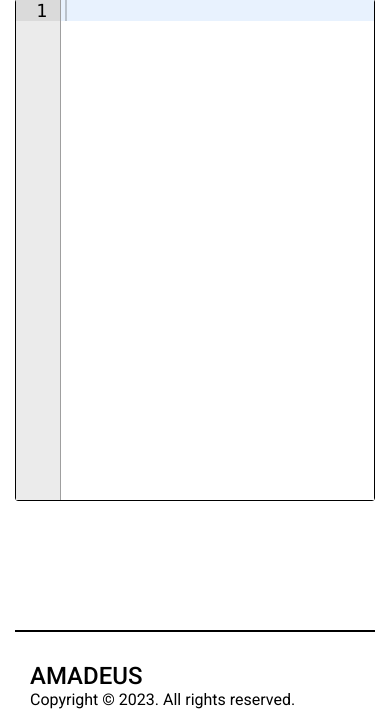
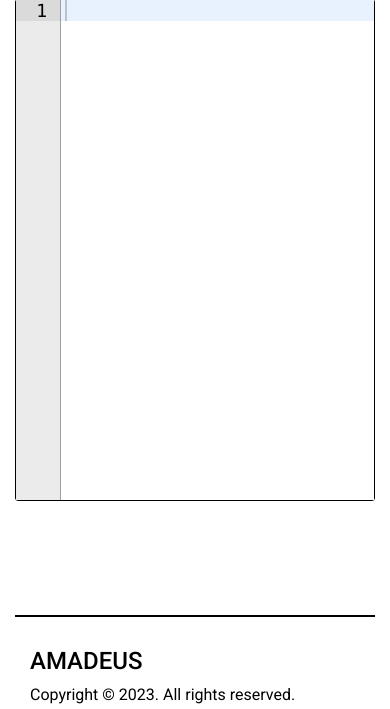
Before and after one commit to BZLOM4JOPbI/Amadeus-Courses, a Django app: page /ide.html in a window 390 px wide. Shown: the part 135-844 px from the top of the page. Run offline with Django 4.2, Linux system fonts and the light colour scheme; some libraries are stand-ins or nearby versions.

Commit message:
Адаптив футера

```diff
--- a/Amadeus_project/main_pages/static/main_pages/css/style.css
+++ b/Amadeus_project/main_pages/static/main_pages/css/style.css
@@ -406,13 +406,18 @@
     /*background-color: rgb(89, 138, 118);*/
     justify-content: space-between;
     flex-wrap: wrap;
+    align-items: baseline;
 }
 .footerSubtitle {
     font-weight: 400;
     font-size: 16px;
+    margin-bottom: 5px;
 }
 .footerWrap .titleHeader {
     font-size: 24px;
+    margin-bottom: 10px;
+    font-weight: 500;
+    display: inline-block;
 }
 /* Animation */
 @keyframes increaseWidth {
```
